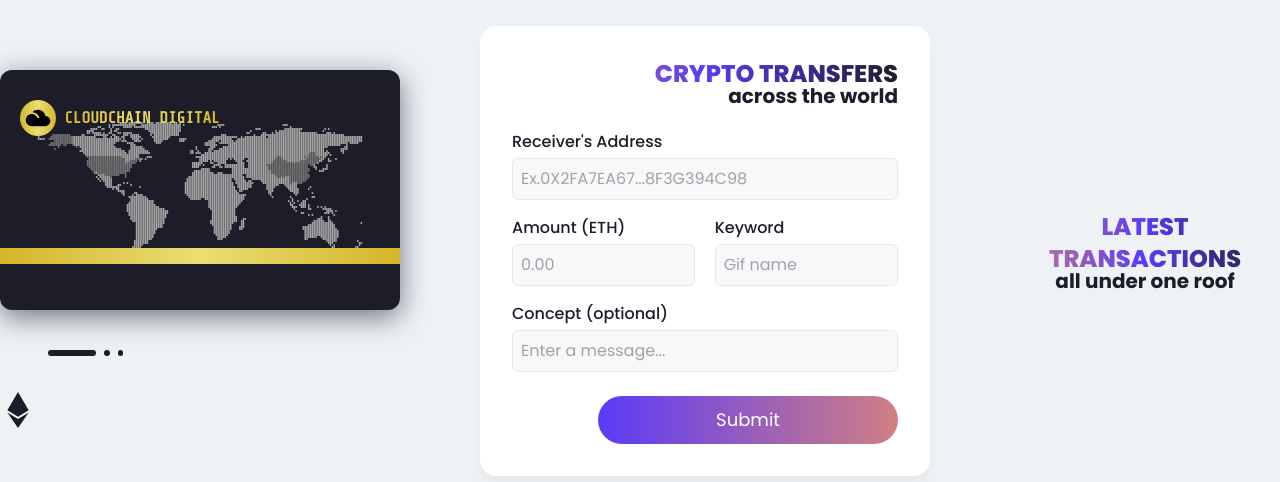
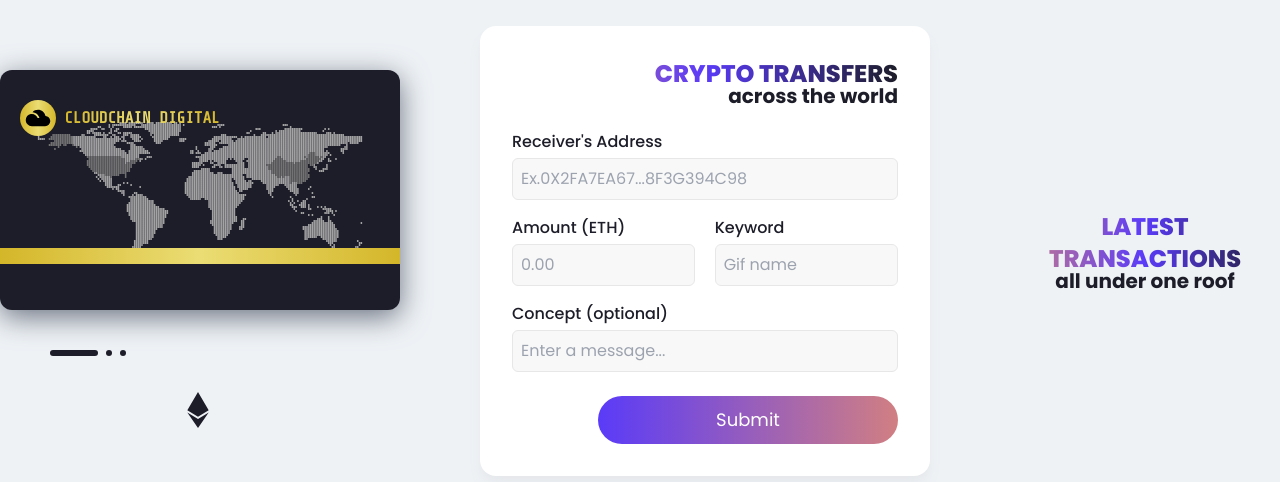
Before and after one commit to Yevhenbk/cloudchain-solidity, a Next.js app in the folder client/: page /wallet in a window 1280 px wide. Shown: the part 149-631 px from the top of the page. Built offline with nearby package versions, Linux system fonts and the light colour scheme.

Commit message:
upgraded components ui

```diff
--- a/client/components/molecules/Text.tsx
+++ b/client/components/molecules/Text.tsx
@@ -19,7 +19,7 @@ const textStyles = cva(
       card: 'text-md bg-gradient-to-r from-goldShadow via-gold to-goldShadow font-mono font-extrabold uppercase w-[25rem] text-center py-2',
       watermark: 'text-md bg-gradient-to-r from-goldShadow via-gold to-goldShadow font-mono font-extrabold uppercase',
       address: 'text-xl text-white font-medium text-left',
-      balance: '2xl:text-4xl font-semibold text-3xl text-dark flex flex-row gap-2 max-w-[20rem] overflow-y-hidden overflow-x-scroll'
+      balance: '2xl:text-4xl font-semibold text-3xl text-dark flex flex-row gap-2'
       }
     },
     defaultVariants: {
--- a/client/pages/wallet.tsx
+++ b/client/pages/wallet.tsx
@@ -22,9 +22,9 @@ const Wallet: NextPage = () => {
         <Fade top duration={1200}>
           <div className='bg-[url(../public/wavesOpacity.svg)] w-[100%] h-[110px] absolute top-0 left-0' />
         </Fade>
-        <div className='flex flex-col align-middle gap-10'>
+        <div className='flex flex-col items-center gap-10'>
           <Card address={connectedAccount}/>
-          <div className='flex flex-row align-middle gap-2 relative left-12'>
+          <div className='flex flex-row align-middle gap-2 relative -left-28'>
             <span className='h-[.35rem] w-12 bg-dark rounded-full'/>
             <span className='h-[.35rem] w-[.35rem] bg-dark rounded-full'/>
             <span className='h-[.35rem] w-[.35rem] bg-dark rounded-full'/>
```
